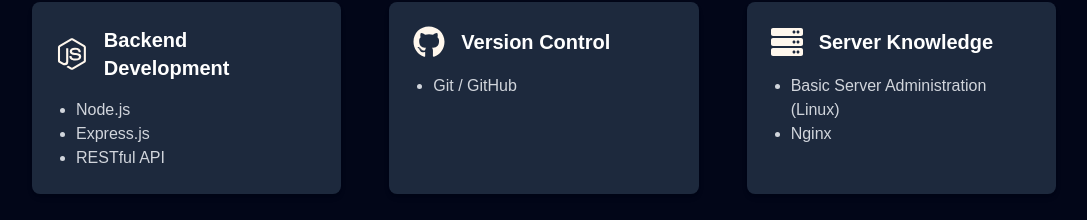
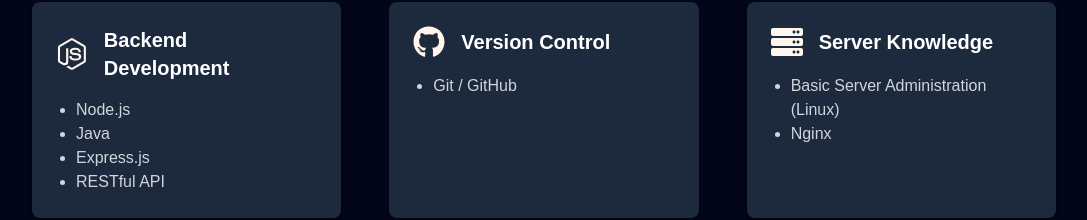
Before and after one commit to LinaMariaV/lina-portafolio, a Next.js app: page / in a window 1280 px wide. Shown: the part 2138-2358 px from the top of the page, without its empty margins (96-1183 px from the left). Built offline with nearby package versions, Linux system fonts and the light colour scheme.

Commit message:
update skills sections

```diff
--- a/src/components/skills/skills.tsx
+++ b/src/components/skills/skills.tsx
@@ -31,7 +31,7 @@
     id: 4,
     icon: <FaNodeJs className="text-orange-50 w-8 h-8" />,
     title: "Backend Development",
-    items: ["Node.js", "Express.js", "RESTful API"],
+    items: ["Node.js","Java", "Express.js", "RESTful API"],
   },
   {
     id: 5,
```
